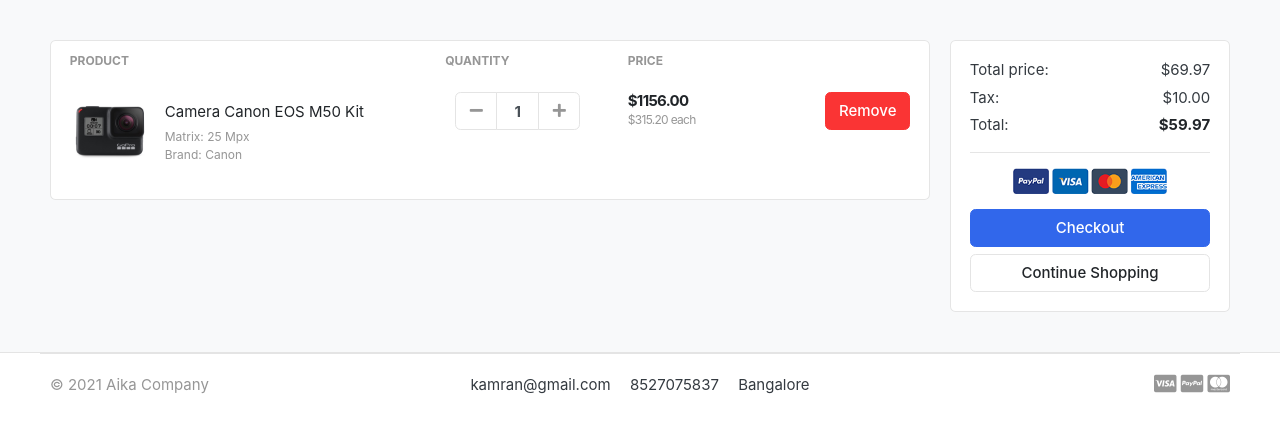
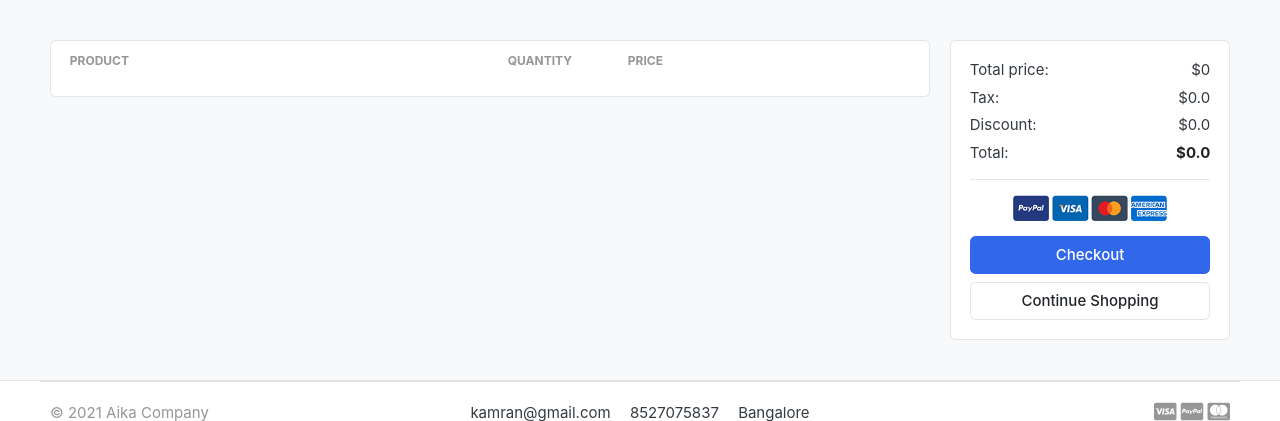
Before and after one commit to kamran1231/E-COM-WEBSITE-2021, a Django app: page /cart/ in a window 1280 px wide. Shown: the part 118-539 px from the top of the page. Run offline with Django 3.2, Linux system fonts and the light colour scheme; tables that the repository leaves empty hold one stand-in row (values such as "Sample post"); lists and menus that the app fills with data are empty; some libraries are stand-ins or nearby versions; some web fonts are replaced.

Commit message:
6th Commit - Add Delete Cart item

```diff
--- a/Cart/models.py
+++ b/Cart/models.py
@@ -21,5 +21,8 @@
     is_active = models.BooleanField(default=True)
 
 
+    def sub_total(self):
+        return self.product.price * self.quantity
+
     def __str__(self):
         return self.product
--- a/Cart/urls.py
+++ b/Cart/urls.py
@@ -6,5 +6,8 @@
 
 urlpatterns = [
     path('',views.cart,name='cart'),
+    path('add_cart/<int:product_id>/',views.add_cart,name='add_cart'),
+    path('remove_cart/<int:product_id>/',views.remove_cart,name='remove_cart'),
+    path('remove_cart_item/<int:product_id>/',views.remove_cart_item,name='remove_cart_item'),
 
 ]
--- a/Cart/views.py
+++ b/Cart/views.py
@@ -1,6 +1,82 @@
-from django.shortcuts import render
-
+from django.shortcuts import render,redirect
+from Store.models import Product
+from .models import Carts,CartItem
 # Create your views here.
 
-def cart(request):
-    return render(request,'cart/cart.html')
+
+#this will give session id
+def _cart_id(request):
+    cart = request.session.session_key
+    if not cart:
+        cart = request.session.create()
+    return cart
+
+
+def add_cart(request,product_id):
+    product = Product.objects.get(id=product_id) #get the product
+    try:
+        #get the cart using cart_id present in the session
+        cart = Carts.objects.get(cart_id=_cart_id(request))
+    except Carts.DoesNotExist:
+        cart = Carts.objects.create(
+            cart_id = _cart_id(request)
+        )
+    cart.save()
+
+    try:
+        cart_item = CartItem.objects.get(product=product,cart=cart)
+        cart_item.quantity += 1
+        cart_item.save()
+    except CartItem.DoesNotExist:
+        cart_item = CartItem.objects.create(
+            product=product,cart=cart,quantity=1
+        )
+
+        cart_item.save()
+    return redirect('cart')
+
+
+def remove_cart(request,product_id):
+    product = Product.objects.get(id=product_id)
+    cart = Carts.objects.get(cart_id=_cart_id(request))
+    cart_item = CartItem.objects.get(product=product,cart=cart)
+    if cart_item.quantity > 1:
+        cart_item.quantity -= 1
+        cart_item.save()
+    else:
+        cart_item.delete()
+    return redirect('cart')
+
+def remove_cart_item(request,product_id):
+    product = Product.objects.get(id=product_id)
+    cart = Carts.objects.get(cart_id=_cart_id(request))
+    cart_item = CartItem.objects.get(cart=cart,product=product)
+
+    cart_item.delete()
+    return redirect('cart')
+
+
+def cart(request,total=0,quantity=0,cart_items=None):
+    try:
+        cart = Carts.objects.get(cart_id=_cart_id(request))
+        cart_items = CartItem.objects.filter(cart=cart,is_active=True)
+        for cart_item in cart_items:
+            total += (cart_item.product.price * cart_item.quantity)
+            quantity += cart_item.quantity
+
+    except:
+        pass
+    tax = (8 * total) / 100
+    discount = (2 * total)/100
+    grand_total = (total + tax - discount)
+
+    context = {
+        'total':total,
+        'quantity':quantity,
+        'cart_items':cart_items,
+        'grand_total':grand_total,
+        'tax':tax,
+        'discount':discount
+    }
+
+    return render(request,'cart/cart.html',context)
--- a/templates/cart/cart.html
+++ b/templates/cart/cart.html
@@ -20,12 +20,14 @@
     </tr>
     </thead>
     <tbody>
+
+        {% for cart_item in cart_items  %}
         <tr>
             <td>
                 <figure class="itemside align-items-center">
-                <div class="aside"><img src="{% static './images/items/11.jpg' %}" class="img-sm"></div>
+                    <div class="aside"><img src="{{cart_item.product.image.url}}" class="img-sm"></div>
                     <figcaption class="info">
-                    <a href="#" class="title text-dark">Camera Canon EOS M50 Kit</a>
+                        <a href="#" class="title text-dark">{{cart_item.product.product_name}}</a>
                         <p class="text-muted small">Matrix: 25 Mpx <br> Brand: Canon</p>
                     </figcaption>
                 </figure>
@@ -35,25 +37,28 @@
                             <div class="col">
                                 <div class="input-group input-spinner">
                                     <div class="input-group-prepend">
-                                <button class="btn btn-light" type="button" id="button-plus"> <i class="fa fa-minus"></i> </button>
+                                    <a href="{% url 'remove_cart' cart_item.product.id %}" class="btn btn-light" type="button" id="button-plus"> <i class="fa fa-minus"></i> </a>
                                     </div>
-                                <input type="text" class="form-control"  value="1">
+                                    <input type="text" class="form-control"  value="{{cart_item.quantity}}">
                                     <div class="input-group-append">
-                                <button class="btn btn-light" type="button" id="button-minus"> <i class="fa fa-plus"></i> </button>
+                                    <a href="{% url 'add_cart' cart_item.product.id %}" class="btn btn-light" type="button" id="button-minus"> <i class="fa fa-plus"></i> </a>
                                     </div>
                                 </div> <!-- input-group.// -->
                             </div> <!-- col.// -->
             </td>
             <td>
                 <div class="price-wrap">
-                <var class="price">$1156.00</var>
-                <small class="text-muted"> $315.20 each </small>
+                    <var class="price">${{cart_item.sub_total}}</var>
+                    <small class="text-muted"> ${{cart_item.product.price}} each </small>
                 </div> <!-- price-wrap .// -->
             </td>
             <td class="text-right">
-        <a href="" class="btn btn-danger"> Remove</a>
+            <a href="{% url 'remove_cart_item' cart_item.product.id %}" class="btn btn-danger"> Remove</a>
             </td>
         </tr>
+
+        {% endfor %}
+
 
 
     </tbody>
@@ -67,15 +72,20 @@
             <div class="card-body">
                 <dl class="dlist-align">
                   <dt>Total price:</dt>
-                  <dd class="text-right">$69.97</dd>
+                  <dd class="text-right">${{total}}</dd>
                 </dl>
                 <dl class="dlist-align">
                   <dt>Tax:</dt>
-                  <dd class="text-right"> $10.00</dd>
+                  <dd class="text-right"> ${{tax}}</dd>
                 </dl>
                 <dl class="dlist-align">
+                    <dt>Discount:</dt>
+                    <dd class="text-right"> ${{discount}}</dd>
+                  </dl>
+
+                <dl class="dlist-align">
                   <dt>Total:</dt>
-                  <dd class="text-right text-dark b"><strong>$59.97</strong></dd>
+                  <dd class="text-right text-dark b"><strong>${{grand_total}}</strong></dd>
                 </dl>
                 <hr>
                 <p class="text-center mb-3">
--- a/templates/store/product_detail.html
+++ b/templates/store/product_detail.html
@@ -71,7 +71,7 @@
     {% if single_product.stock <= 0 %}
     <h3 style="font-family:cursive; color:red;">Out of Stock</h3>
     {% else %}
-    <a href="./product-detail.html" class="btn  btn-primary"> <span class="text">Add to cart</span> <i class="fas fa-shopping-cart"></i>  </a>
+    <a href="{% url 'add_cart' single_product.id %}" class="btn  btn-primary"> <span class="text">Add to cart</span> <i class="fas fa-shopping-cart"></i>  </a>
 
     {% endif %}
 
```
Lines whose indentation alone changed are shown as unchanged.
